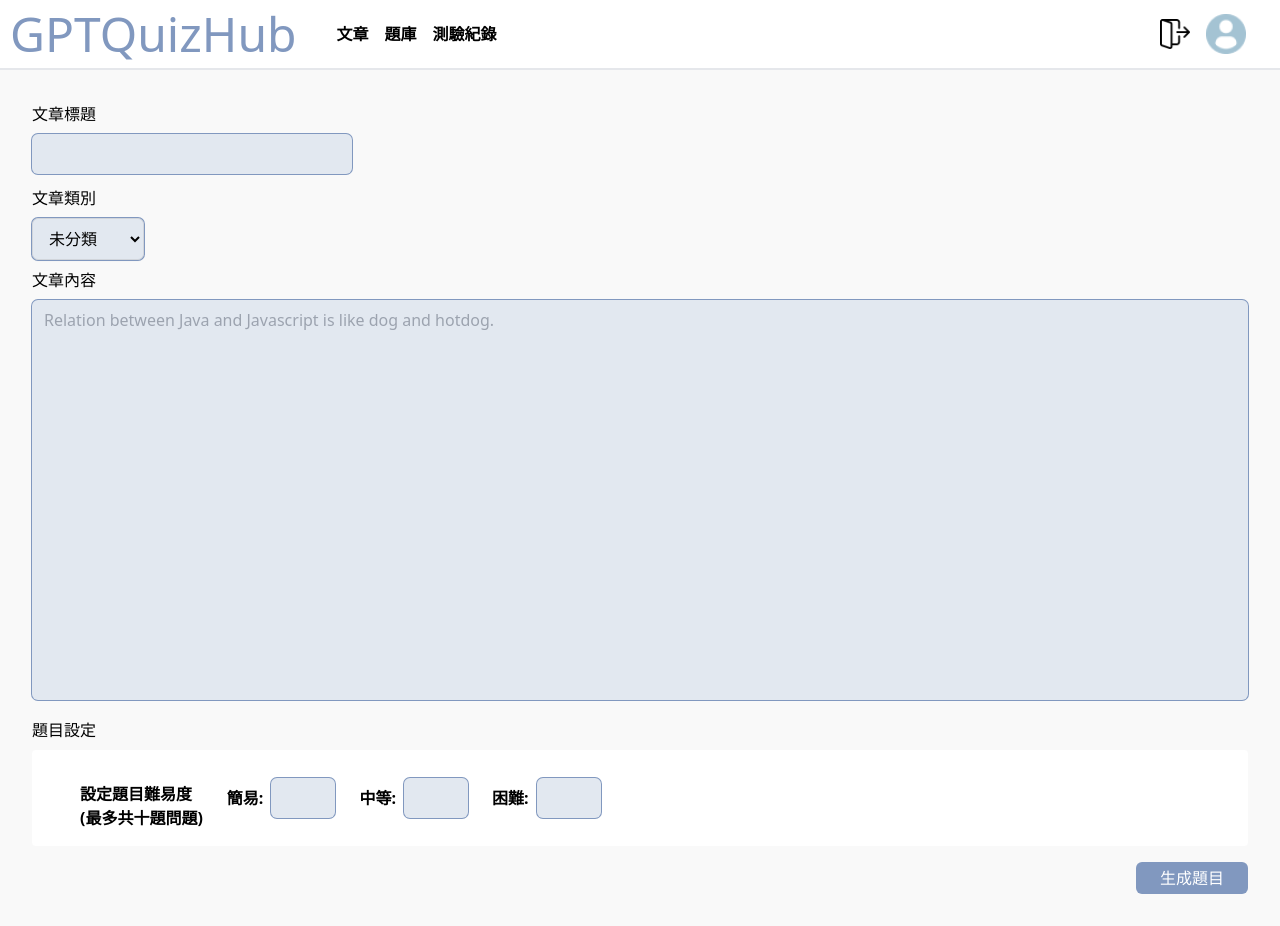
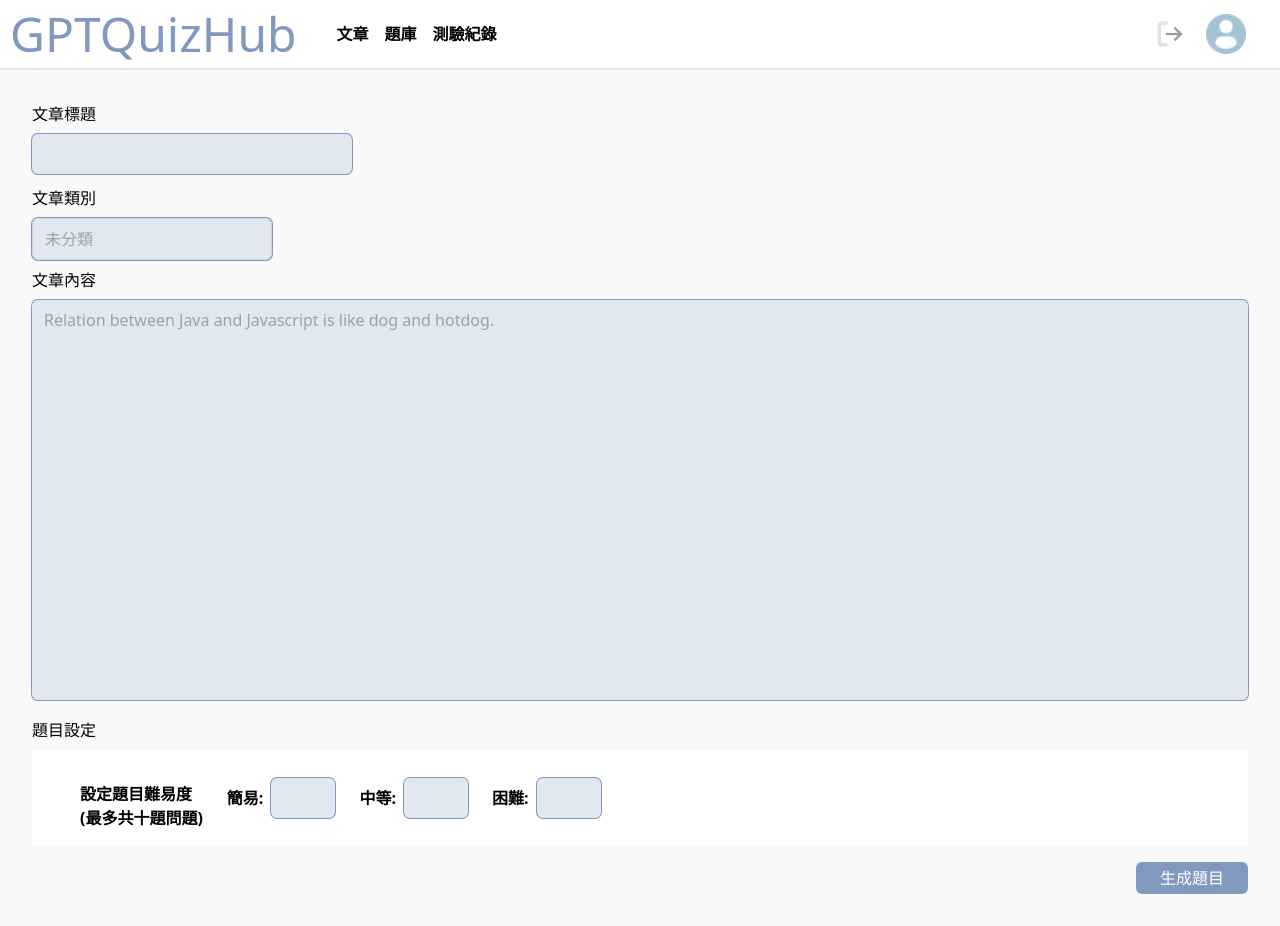
Before and after one commit to gemii0606/GPTQuizHub, a Next.js app in the folder frontend/: page / in a window 1280 px wide. Built offline with nearby package versions, Linux system fonts and the light colour scheme.

Commit message:
fix(storearticle, test-histories): fix search bug

```diff
--- a/frontend/app/articles/page.jsx
+++ b/frontend/app/articles/page.jsx
@@ -28,7 +28,7 @@ const page = () => {
     },
   };
   return (
-    <div className="bg-[#F9F9F9] h-screen w-full  m-0">
+    <div className="bg-[#F9F9F9] h-full w-full  m-0">
       <Navbar />
       <div className="flex justify-center p-8">
         <ArticleSidebar />
--- a/frontend/app/test-histories/page.jsx
+++ b/frontend/app/test-histories/page.jsx
@@ -32,7 +32,7 @@ const page = () => {
   };
 
   return (
-    <div className="bg-[#F9F9F9] h-screen w-full  m-0">
+    <div className="bg-[#F9F9F9] h-full w-full  m-0">
       <Navbar />
       <div className="flex justify-center p-8">
         <HistoriesSidebar />
--- a/frontend/components/mainpage/storearticle.jsx
+++ b/frontend/components/mainpage/storearticle.jsx
@@ -1,4 +1,4 @@
-import React, { useState } from "react";
+import React, { useState, useRef, useEffect } from "react";
 import Swal from "sweetalert2";
 
 function Storearticle() {
@@ -6,6 +6,51 @@ function Storearticle() {
   const [medium, setMedium] = useState("");
   const [hard, setHard] = useState("");
   const [errorMessage, setErrorMessage] = useState(""); // State to hold error message
+  const [showMenu, setShowMenu] = useState(false);
+  const [tag, setTag] = useState("");
+  const tagRef = useRef(null);
+  const fakeData = {
+    data: {
+      quizzes: [
+        {
+          id: 1,
+          title: "React 是什麼?",
+          tag: "天竺鼠",
+          created_at: "2023-08-15 15:30:00",
+          status: "pending",
+        },
+        {
+          id: 2,
+          title: "Docker 是什麼?",
+          tag: "雞娃娃",
+          created_at: "2023-08-15 15:30:00",
+          status: "ok",
+        },
+        {
+          id: 3,
+          title: "Docker 是什麼?",
+          tag: "吉娃娃",
+          created_at: "2023-08-15 15:30:00",
+          status: "ok",
+        },
+        {
+          id: 4,
+          title: "Docker 是什麼?",
+          tag: "可愛吉娃娃",
+          created_at: "2023-08-15 15:30:00",
+          status: "ok",
+        },
+        {
+          id: 5,
+          title: "Docker 是什麼?",
+          tag: "瘋癲吉娃娃",
+          created_at: "2023-08-15 15:30:00",
+          status: "ok",
+        },
+      ],
+      next_cursor: "KHEAX0GAFjlPyyqAqTcQOXTLKgIVvshji9AqRmuAGjCDESoLlUrrIn7P",
+    },
+  };
 
   function handleInputChange(e, difficulty) {
     const newValue = e.target.value;
@@ -30,6 +75,19 @@ function Storearticle() {
       setErrorMessage("");
     }
   }
+  const handleOutsideClick = (e) => {
+    const clickedElement = e.target;
+    if (tagRef.current && !tagRef.current.contains(clickedElement)) {
+      setShowMenu(false);
+    }
+  };
+  useEffect(() => {
+    document.addEventListener("click", handleOutsideClick);
+    return () => {
+      document.removeEventListener("click", handleOutsideClick);
+    };
+  });
+
   function handleSubmit() {
     Swal.fire(
       "Succesfully submit",
@@ -37,19 +95,36 @@ function Storearticle() {
       "success",
     );
   }
+  function handleShowMenu() {
+    setShowMenu(true);
+  }
+  function handleTagClick(clickedTag) {
+    setShowMenu(false);
+    setTag(clickedTag);
+  }
   return (
     <div className="p-8 m-0">
       <form action="" method="post" onSubmit={handleSubmit}>
         <p className="mb-2 text-base">文章標題</p>
         <input required className="px-3 py-2 mb-2 rounded-md w-80 bg-slate-200 ring-1 ring-[#8198BF] hover:ring-2 hover:ring-[#8198BF]" />
         <p className="mt-1 mb-2 text-base">文章類別</p>
-        <select id="options" name="options" className=" mb-2 block w-auto px-3 py-2 border border-gray-300 rounded-md shadow-sm bg-slate-200 ring-1 ring-[#8198BF] focus:border-[#8198BF]">
-          <option value="未分類">未分類</option>
-          <option value="option1">Option 1</option>
-          <option value="option2">Option 2</option>
-          <option value="option3">Option 3</option>
-        </select>
-        <p className="mt-1 mb-2 text-base">文章內容</p>
+        <div className="relative h-auto w-60">
+          <input required placeholder="未分類" id="123" value={tag} onChange={(e) => setTag(e.target.value)} ref={tagRef} className=" mb-2 w-60 block px-3 py-2 border border-gray-300 rounded-md shadow-sm bg-slate-200 ring-1 ring-[#8198BF] focus:border-[#8198BF]" onClick={handleShowMenu} />
+          <div className="absolute w-full h-40 overflow-y-scroll top-11 no-scrollbar">
+            {showMenu && fakeData.data.quizzes.map((quiz) => (
+              <button
+                type="button"
+                key={quiz.id}
+                onClick={() => handleTagClick(quiz.tag)} // Pass the clicked tag to the function
+                className="block w-full p-2 border-2 bg-slate-200 top-12 border-slate-300 hover:bg-slate-400"
+              >
+                {quiz.tag}
+              </button>
+            ))}
+          </div>
+
+        </div>
+        <p className="mb-2 text-base ">文章內容</p>
         <textarea required className="w-full px-3 py-2 mb-2 rounded-md bg-slate-200 h-[50vh] ring-1 ring-[#8198BF] hover:ring-2 hover:ring-[#8198BF] resize-none" placeholder="Relation between Java and Javascript is like dog and hotdog." />
         <p className="mt-1 mb-2 text-base">題目設定</p>
         <div className="flex items-center w-full h-24 p-2 bg-white rounded">
--- a/frontend/components/navbar.jsx
+++ b/frontend/components/navbar.jsx
@@ -1,3 +1,5 @@
+"use client";
+
 import React from "react";
 import Image from "next/image";
 import Link from "next/link";
@@ -24,7 +26,7 @@ function Navbar() {
       </div>
       <div className="flex mx-6 ml-auto">
         <button type="button" className="mx-4 hover:-translate-y-2" onClick={handleLogout}>
-          <Image src="/logout.png" alt="logoutbtn" width={30} height={30} />
+          <Image src="/logout2.png" alt="logoutbtn" width={40} height={40} />
         </button>
         <Image src="/user.png" alt="User" width={40} height={40} className="" />
       </div>
--- a/frontend/components/test-histories/progressbar.jsx
+++ b/frontend/components/test-histories/progressbar.jsx
@@ -12,7 +12,7 @@ const StyledAnimatedProgress = styled.div`
   height: 30px;
   border-radius: 5px;
   margin: 20px 10px;
-  border: 2px solid black;
+  border: 2px solid rgb(203 213 225);
   overflow: hidden;
   position: relative;
 `;
```
Also changed, not shown: frontend/public/logout.png (deleted), frontend/public/logout2.png (added).
